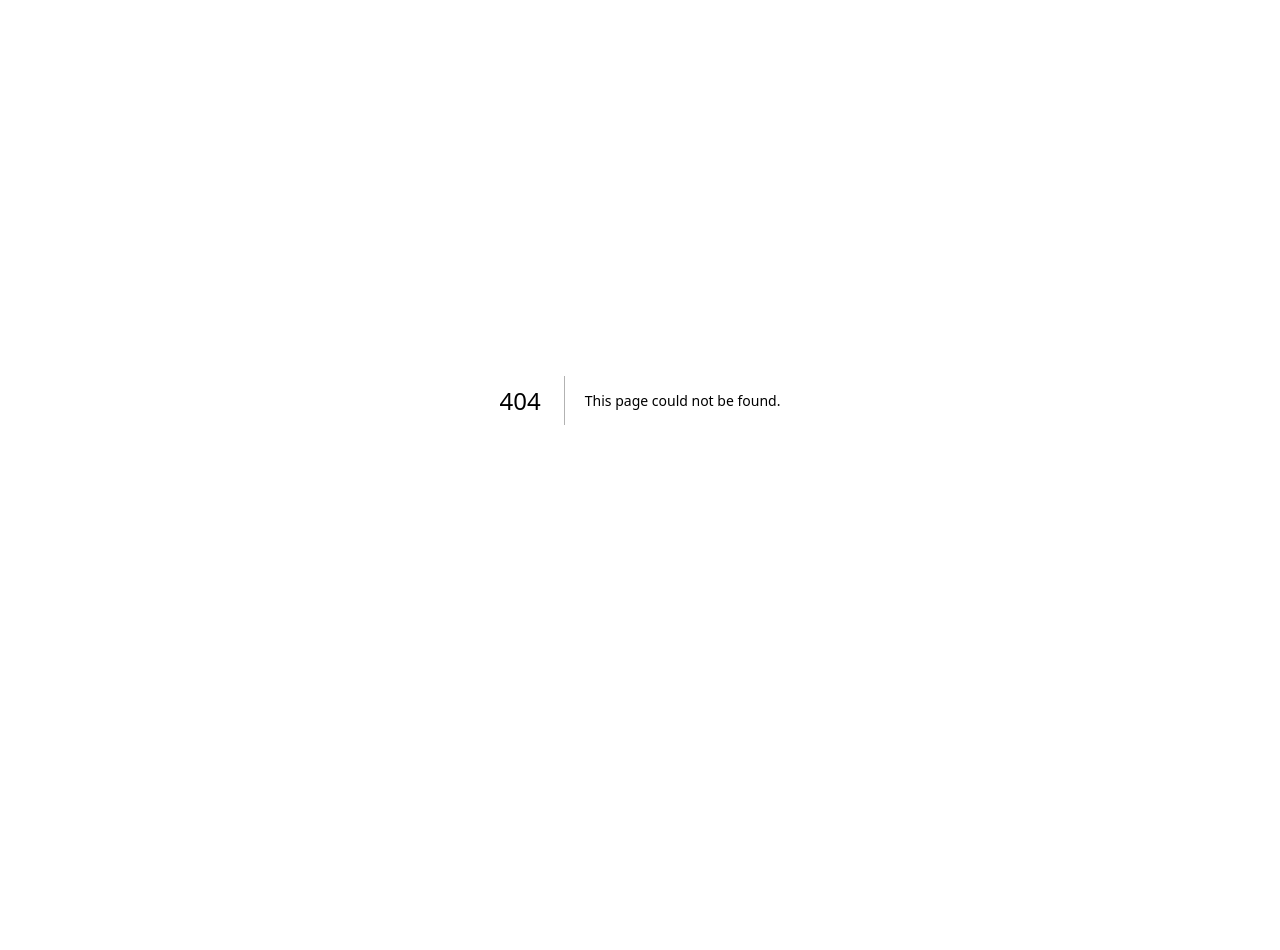
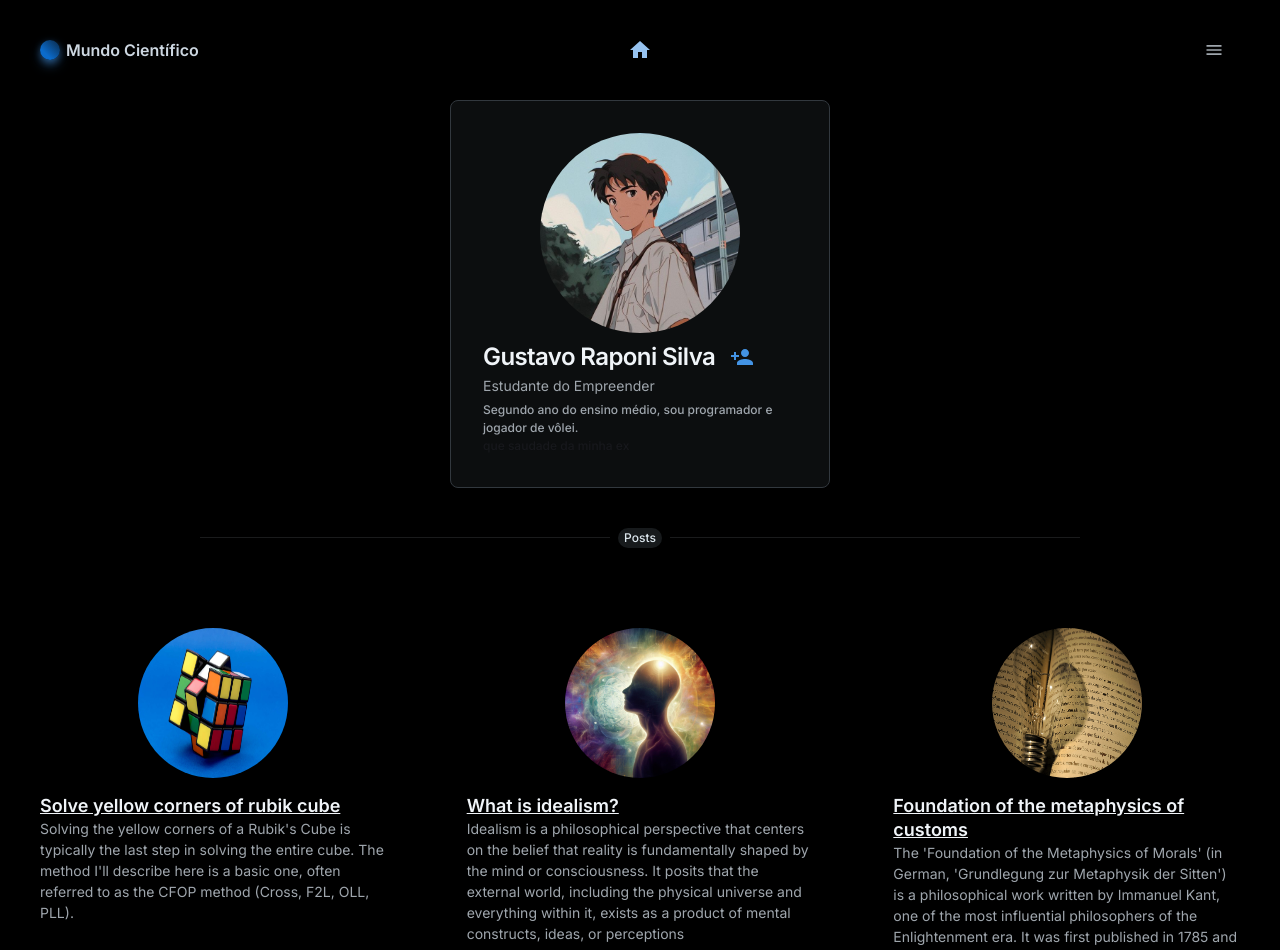
Before and after one commit to rapon1kt/mundo-cientifico, a Next.js app: page /v1/profile/1 in a window 1280 px wide. Before the commit this address had no page. Shown: the top 950 px of the page. Before the commit the page ends 800 px from the top, so only its background shows below. Built offline with nearby package versions, Linux system fonts and the light colour scheme.

Commit message:
feat: create first version of profile page

```diff
--- /dev/null
+++ b/src/app/v1/profile/[userId]/page.tsx
@@ -0,0 +1,132 @@
+"use client";
+import { Copyright, NavBar } from "@/components";
+import { posts } from "@/data";
+import { PersonAdd } from "@mui/icons-material";
+import {
+	Box,
+	Card,
+	CardContent,
+	Chip,
+	CssVarsProvider,
+	Divider,
+	Grid,
+	IconButton,
+	Stack,
+	Typography,
+} from "@mui/joy";
+
+const user = {
+	name: "Gustavo Raponi Silva",
+	role: "Estudante do Empreender",
+	img: "/assets/profile.png",
+	createdAt: Date.now(),
+	bio: "Segundo ano do ensino médio, sou programador e jogador de vôlei.",
+	secret: "que saudade da minha ex",
+};
+
+export default function Profile({ params }: { params: { userId: string } }) {
+	const userId = params.userId;
+
+	return (
+		<CssVarsProvider defaultMode="dark" disableTransitionOnChange>
+			<NavBar />
+			<Box
+				sx={(theme) => ({
+					bgcolor: theme.palette.background.body,
+					display: "flex",
+					flexDirection: "column",
+					alignItems: "center",
+					minHeight: "100vh",
+				})}
+			>
+				<Card
+					sx={{
+						background: (theme) => theme.palette.background.backdrop,
+						display: "flex",
+						flexDirection: "column",
+						alignItems: "center",
+						width: 380,
+						gap: 2,
+						p: 4,
+						mb: 5,
+					}}
+				>
+					<CardContent sx={{ display: "flex", alignItems: "center" }}>
+						<img
+							src={user.img}
+							loading="lazy"
+							alt={user.name}
+							style={{ width: 200, height: 200, borderRadius: "50%" }}
+						/>
+						<Stack sx={{ textAlign: "start" }}>
+							<Typography
+								level="h3"
+								endDecorator={
+									<IconButton>
+										<PersonAdd color="primary" />
+									</IconButton>
+								}
+							>
+								{user.name}
+							</Typography>
+							<Typography level="body-sm" gutterBottom>
+								{user.role}
+							</Typography>
+							<Typography level="body-xs">
+								{user.bio}
+								<p style={{ color: "#17181c" }}>{user.secret}</p>
+							</Typography>
+						</Stack>
+					</CardContent>
+				</Card>
+				<Divider sx={{ px: { lg: 25, xs: 10 } }}>
+					<Chip variant="soft" color="neutral" size="sm">
+						Posts
+					</Chip>
+				</Divider>
+				<Grid
+					container
+					sx={{
+						display: "flex",
+						mt: 5,
+					}}
+				>
+					{posts.map((post) => (
+						<Box
+							key={post.key}
+							component={Grid}
+							xs={12}
+							sm={6}
+							lg={4}
+							sx={{
+								display: "flex",
+								flexDirection: "column",
+								alignItems: "center",
+								width: 380,
+								gap: 2,
+								p: 5,
+							}}
+						>
+							<img
+								style={{ width: 150, height: 150, borderRadius: "50%" }}
+								src={post.img}
+								alt={post.title}
+							/>
+							<div>
+								<Typography
+									level="title-lg"
+									component="a"
+									href={`/v1/posts/${post.key}`}
+								>
+									{post.title}
+								</Typography>
+								<Typography level="body-sm">{post.description}</Typography>
+							</div>
+						</Box>
+					))}
+				</Grid>
+				<Copyright />
+			</Box>
+		</CssVarsProvider>
+	);
+}
```
